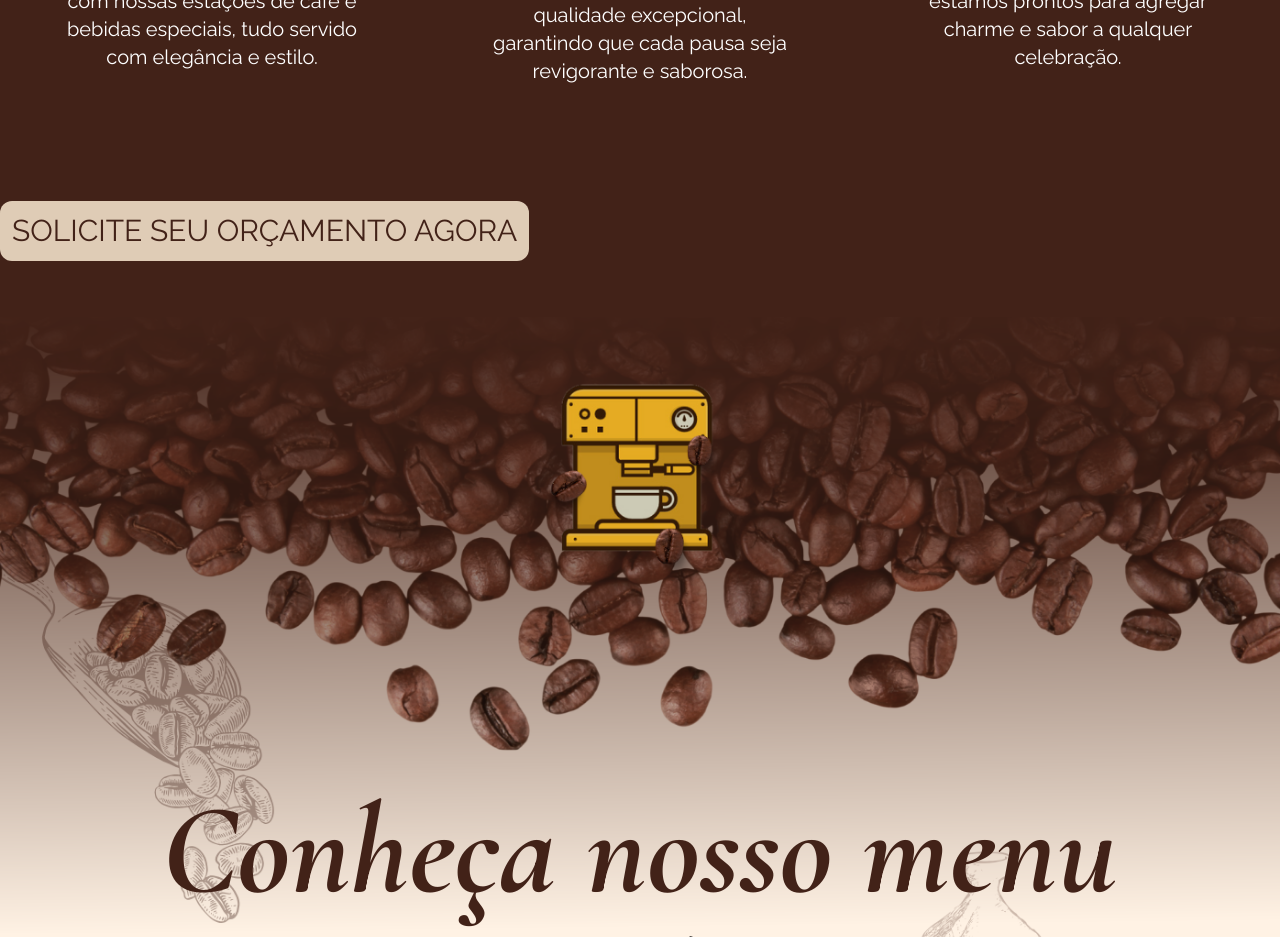
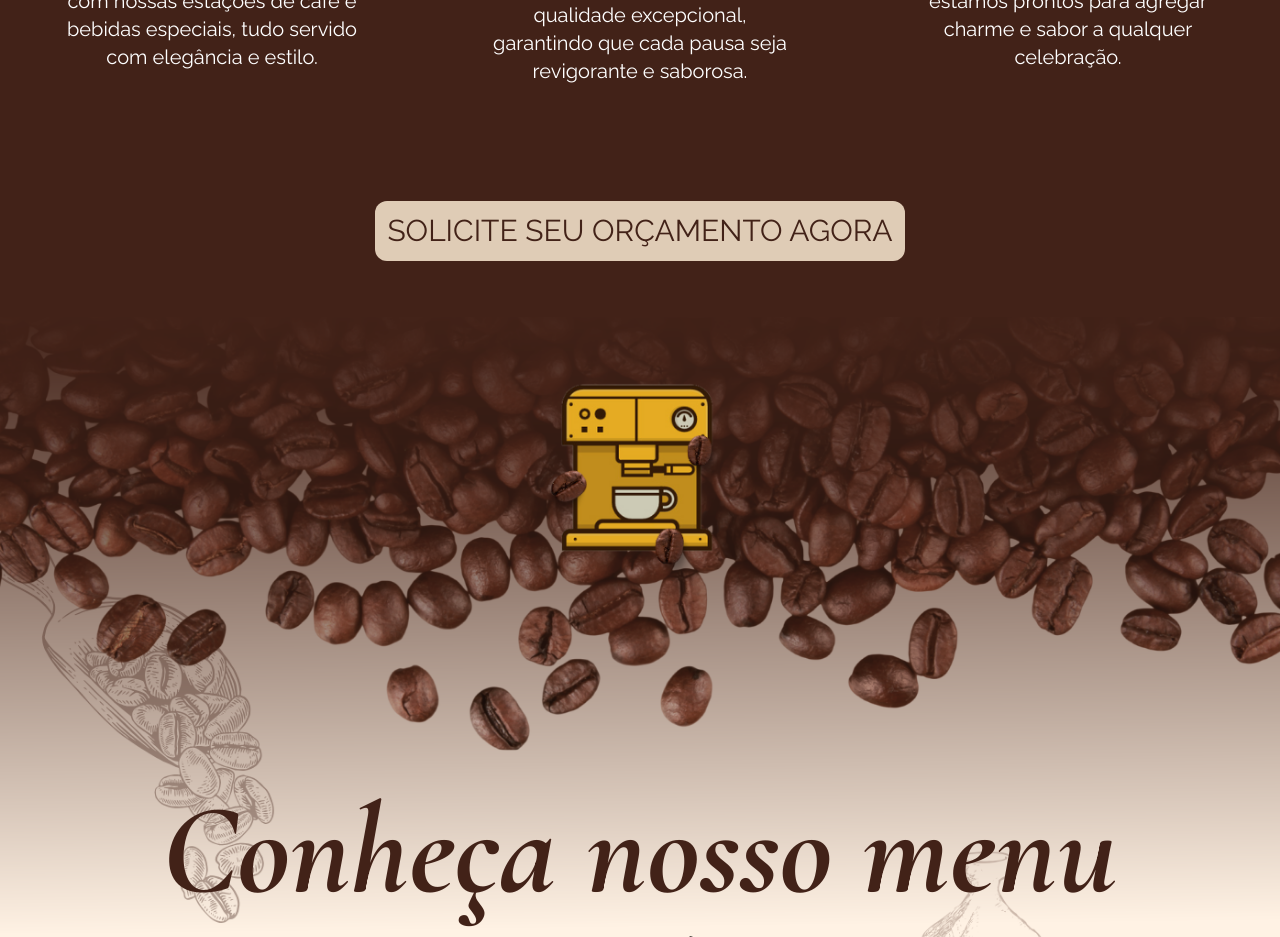
Before and after one commit to fabrciovvieira/expresscafedone, a React (Vite) app: page / in a window 1280 px wide. Shown: the part 1800-2737 px from the top of the page. Built offline with nearby package versions, Linux system fonts and the light colour scheme.

Commit message:
centraizei o btn

```diff
--- a/src/components/Services.jsx
+++ b/src/components/Services.jsx
@@ -54,14 +54,14 @@ const Services = () => {
         ))}
       </div>
 
-      <a href="https://wa.me/5548988426128">
+      <a href="https://wa.me/5548988426128" className="w-full flex justify-center">
         <motion.button
           whileHover={{ scale: 1.1 }}
           className="m-auto bg-background text-fontColours px-3 py-3 text-3xl font-raleway rounded-xl mt-16 phone:text-sm phone:w-[70%]"
         >
           SOLICITE SEU ORÇAMENTO AGORA
         </motion.button>
-      </a>
+        </a>
     </div>
   );
 };
```
